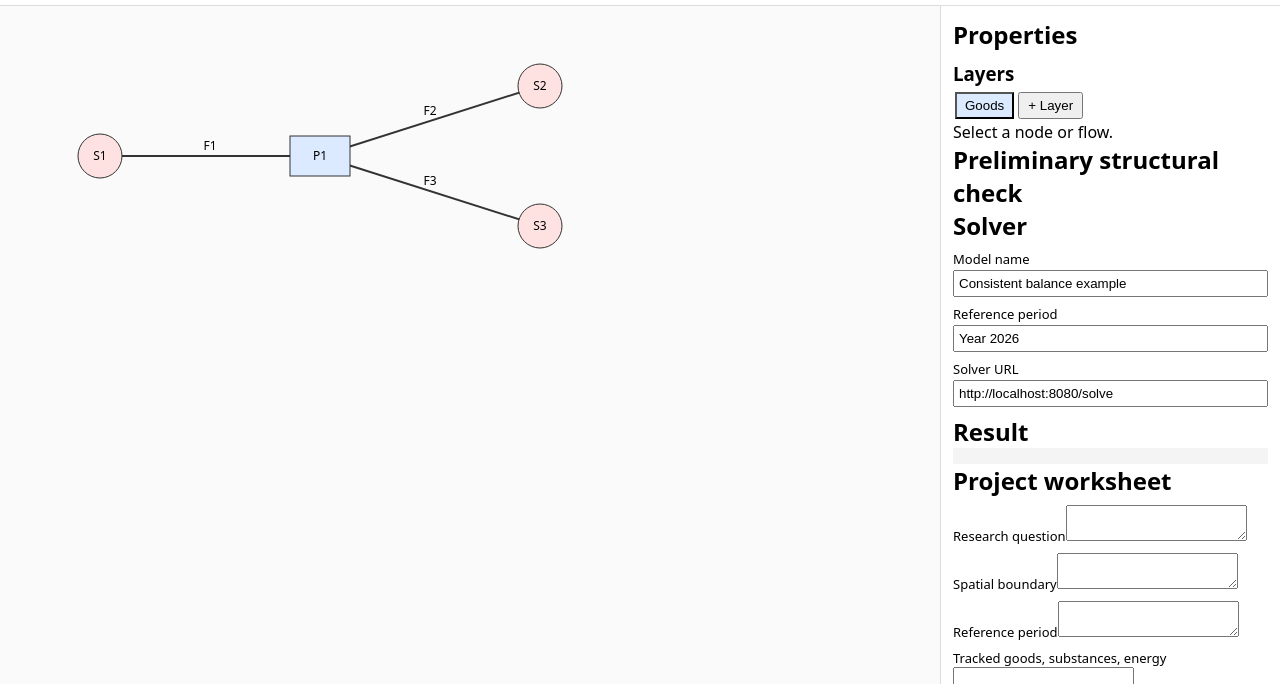
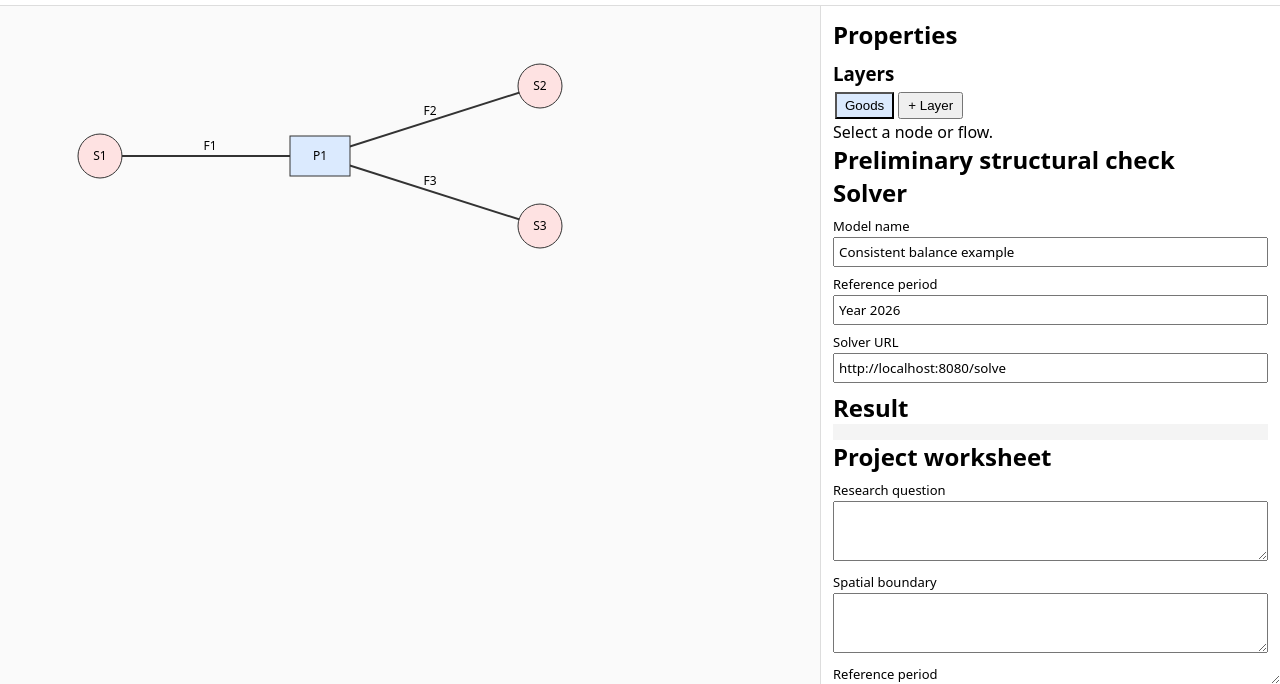
Before and after one commit to 2Lgit2Qt/opensefa-stan-lite-editor, a plain HTML site: page index.html in a window 1280 px wide. Shown: the part 116-800 px from the top of the page. Drawn offline with Linux system fonts and the light colour scheme.

Commit message:
Widen resizable results panel and prevent text truncation

```diff
--- a/style.css
+++ b/style.css
@@ -3,14 +3,15 @@ body{font-family:system-ui,sans-serif;height:100vh;display:flex;flex-direction:c
 header{padding:8px 16px;border-bottom:1px solid #ddd}
 .toolbar button{margin-right:6px;padding:6px 12px}
 main{flex:1;display:flex;min-height:0}
-#canvas{flex:1;background:#fafafa}
-aside{width:340px;border-left:1px solid #ddd;padding:12px;overflow:auto}
+#canvas{flex:1;min-width:200px;background:#fafafa}
+aside{width:460px;min-width:320px;max-width:70vw;resize:horizontal;overflow:auto;border-left:1px solid #ddd;padding:12px}
 label{display:block;margin:8px 0;font-size:13px}
-input,select{width:100%;padding:4px;margin-top:2px}
-pre{background:#f4f4f4;padding:8px;font-size:11px;white-space:pre-wrap;max-height:260px;overflow:auto}
-table{width:100%;border-collapse:collapse;font-size:12px;margin:6px 0}
-th,td{border:1px solid #ddd;padding:3px 5px;text-align:left}
+input,select,textarea{width:100%;padding:4px;margin-top:2px;font-family:inherit}
+textarea{min-height:60px;resize:vertical}
+pre{background:#f4f4f4;padding:8px;font-size:11px;white-space:pre-wrap;word-break:break-word;max-height:260px;overflow:auto}
+table{width:100%;border-collapse:collapse;font-size:12px;margin:6px 0;table-layout:fixed}
+th,td{border:1px solid #ddd;padding:3px 5px;text-align:left;word-break:break-word;overflow-wrap:anywhere}
 .node{cursor:move}
 .flow{cursor:pointer}
 .selected{stroke:#e67e22;stroke-width:3}
-h3,h4{margin:10px 0 4px}
+h3,h4,h5{margin:10px 0 4px}
```
